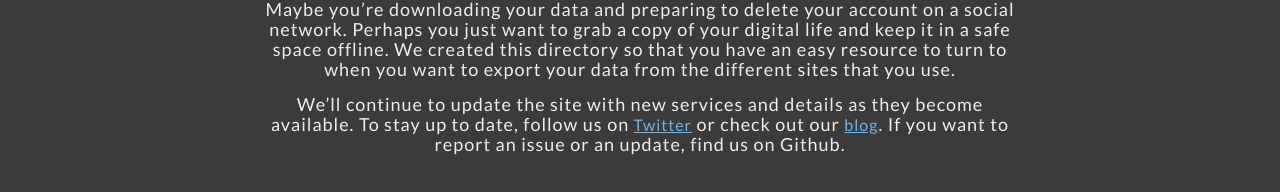
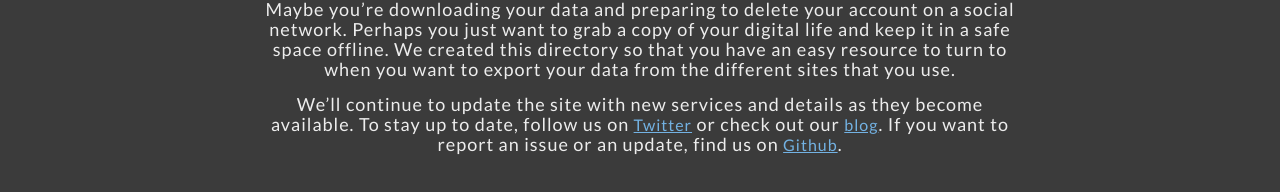
Before and after one commit to idno/FreeMyData, a plain HTML site: page index.html in a window 1280 px wide. Shown: the part 2651-2843 px from the top of the page. Drawn offline with Linux system fonts and the light colour scheme.

Commit message:
Added Github URL

```diff
--- a/index.html
+++ b/index.html
@@ -312,13 +312,15 @@
 			<h3>Export your data and keep a copy of your memories safe.</h3>
 			<p>You have profiles, memories, and priceless information stored online, but websites, social networks, and other applications don’t last forever.  Don’t lose your digital memories. </p>
 			<p>Maybe you’re downloading your data and preparing to delete your account on a social network.  Perhaps you just want to grab a copy of your digital life and keep it in a safe space offline.  We created this directory so that you have an easy resource to turn to when you want to export your data from the different sites that you use.</p>
-			<p>We’ll continue to update the site with new services and details as they become available.  To stay up to date, follow us on <a href="http://twitter.com/freemydataco">Twitter</a> or check out our <a href="http://stream.freemydata.co">blog</a>.  If you want to report an issue or an update, find us on Github.</p>
+			<p>We’ll continue to update the site with new services and details as they become available.  To stay up to date, follow us on <a href="http://twitter.com/freemydataco">Twitter</a> or check out our <a href="http://stream.freemydata.co">blog</a>.  If you want to report an issue or an update, find us on <a href="https://github.com/idno/FreeMyData">Github</a>.</p>
+			<!--Fix this please-->
 			<h3>Get the latest updates</h3>
 			<form action="/subscribe/" method="post" novalidate="">
 <input id="email" class="subscription-signup" type="email" style="" name="email" placeholder="Your email address" value="">
 <br>
 <input class="btn " type="submit" style="font-size: 14px; padding: 10px" value="Subscribe">
 </form>
+<!--End nonfunction email subscribe-->
 		</div>
 
 	</section><!--  End Info  -->
```
